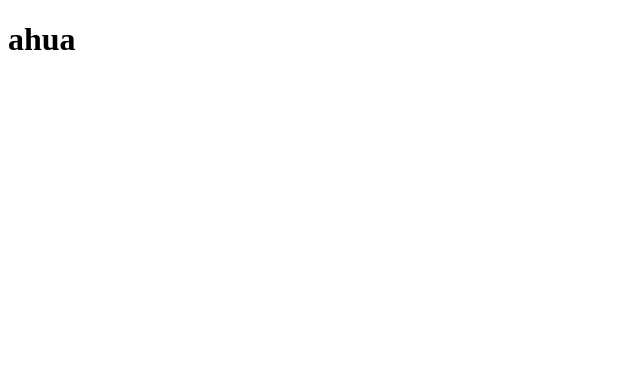
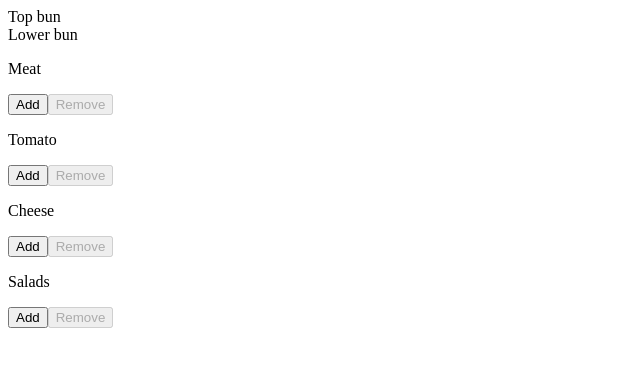
Before and after one commit to sungkimcastro/burgerbuilder, a React (Create React App) app: page / in a window 1280 px wide. Shown: the top 366 px of the page, without its empty margins (0-640 px from the left). Built offline with nearby package versions, Linux system fonts and the light colour scheme.

Commit message:
Burger controller locally

```diff
--- a/src/App.js
+++ b/src/App.js
@@ -1,9 +1,10 @@
 import React from "react";
+import Burger from "./components/Burger";
 
 function App() {
   return (
     <div>
-      <h1>ahua</h1>
+      <Burger />
     </div>
   );
 }
--- /dev/null
+++ b/src/components/Burger.jsx
@@ -0,0 +1,55 @@
+import React, { Component } from 'react';
+import Ingridients from '../containers/Ingridients';
+import BurgerBuilder from './../containers/BurgerBuilder';
+
+class Burger extends Component {
+    state = {
+        ingridients: {
+            meat: 0,
+            tomato: 0,
+            cheese: 0,
+            salads: 0
+        }
+    }
+
+    onAddIngridient = (ingridient) => {
+        const ingridients = { ...this.state.ingridients }
+        ingridients[ingridient]++
+        this.setState({ ingridients })
+    }
+
+    onRemoveIngridient = (ingridient) => {
+        const ingridients = { ...this.state.ingridients }
+        ingridients[ingridient]--
+        this.setState({ ingridients })
+    }
+
+
+    render() {
+
+        const ingridient = Object.keys(this.state.ingridients).map(ingridient => {
+            return [...Array(this.state.ingridients[ingridient])].map((_, i) => {
+                return <Ingridients ingridient={ingridient} key={ingridient + i} />
+            })
+        })
+
+
+
+        return (
+            <div>
+                <Ingridients ingridient="topBun" />
+                {ingridient}
+                <Ingridients ingridient="lowerBun" />
+
+                <BurgerBuilder
+                    ingridients={this.state.ingridients}
+                    onAddIngridient={this.onAddIngridient}
+                    onRemoveIngridient={this.onRemoveIngridient}
+                />
+
+            </div>
+        );
+    }
+}
+
+export default Burger;
--- /dev/null
+++ b/src/containers/BurgerBuilder.jsx
@@ -0,0 +1,47 @@
+import React from 'react';
+
+
+const BurgerBuilder = (props) => {
+    const ingridients = [
+        { key: "meat", label: "Meat" },
+        { key: "tomato", label: "Tomato" },
+        { key: "cheese", label: "Cheese" },
+        { key: "salads", label: "Salads" },
+    ]
+
+    const ingidientsClone = { ...props.ingridients }
+
+    for (let i in ingidientsClone) {
+        ingidientsClone[i] = ingidientsClone <= 0
+    }
+
+
+
+    return (
+        <div>
+            {ingridients.map(ingridient => {
+                return (
+                    <div key={ingridient.key}>
+                        <p>{ingridient.label}</p>
+                        <button
+                            onClick={() => props.onAddIngridient(ingridient.key)}
+                        >
+                            Add
+                        </button>
+                        <button
+                            disabled={!props.ingridients[ingridient.key]}
+                            onClick={() => props.onRemoveIngridient(ingridient.key)}
+                        >
+                            Remove
+                        </button>
+                    </div>
+                )
+            })}
+
+
+        </div>
+
+    );
+}
+
+export default BurgerBuilder;
--- /dev/null
+++ b/src/containers/Ingridients.js
@@ -0,0 +1,28 @@
+import React from "react";
+
+const Ingridients = props => {
+  switch (props.ingridient) {
+    case "topBun":
+      return <div>Top bun</div>;
+
+    case "meat":
+      return <div>Meat</div>;
+
+    case "tomato":
+      return <div>Tomato</div>;
+
+    case "cheese":
+      return <div>Cheese</div>;
+
+    case "salads":
+      return <div>Salads</div>;
+
+    case "lowerBun":
+      return <div>Lower bun</div>;
+
+    default:
+      return null;
+  }
+};
+
+export default Ingridients;
```
